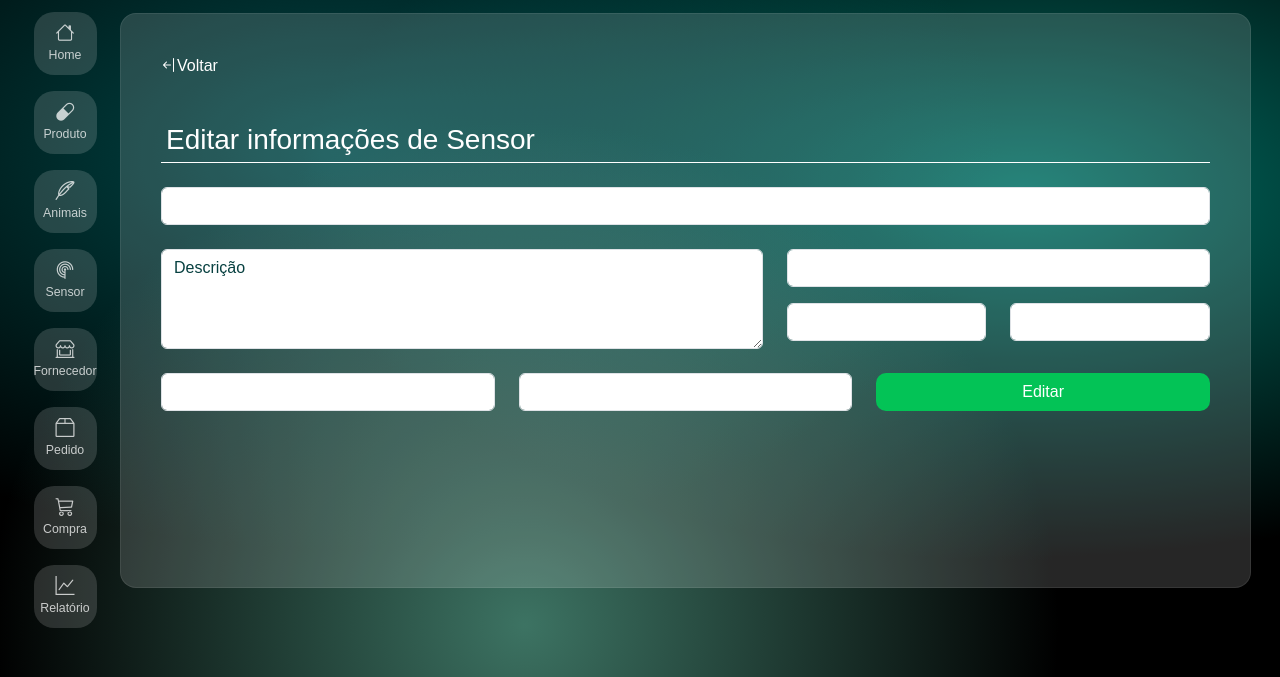
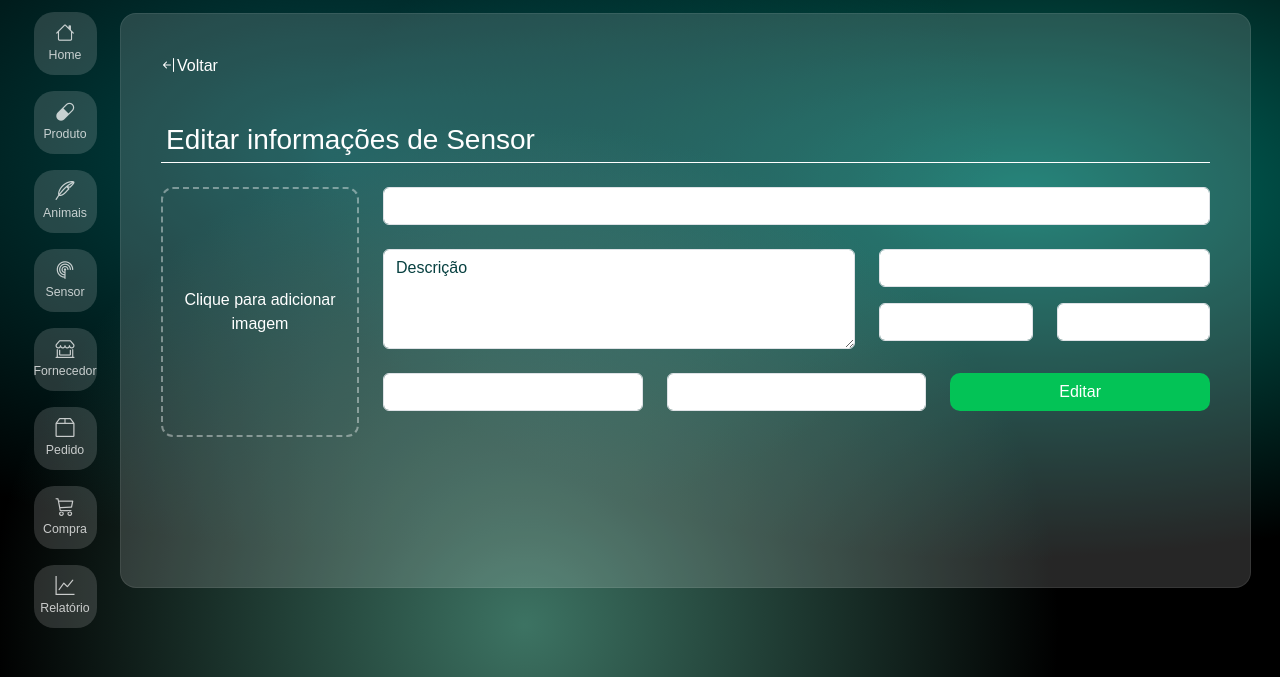
Before and after one commit to VETALLIS/Projeto, a Flask app: template templates/editar_sensores.html in a window 1280 px wide. Shown: the part 87-764 px from the top of the page. Run offline with Flask 3, Linux system fonts and the light colour scheme; the template is opened without the code that fills it, so the values that code supplies are empty.

Commit message:
Update editar_sensores.html

```diff
--- a/templates/editar_sensores.html
+++ b/templates/editar_sensores.html
@@ -2,7 +2,8 @@
 {% block conteudo%}
 
 <div class="d-flex justify-content-start">
-    <a href="{{url_for('sensor')}}" class="bi bi-arrow-bar-left text-white" style="text-decoration: none; height: 40px;">Voltar</a>
+    <a href="{{url_for('sensor')}}" class="bi bi-arrow-bar-left text-white"
+        style="text-decoration: none; height: 40px;">Voltar</a>
 </div>
 
 <h3 class="text-start mt-4" style="color: white; padding:5px; border-bottom: solid 1px #fff;">
@@ -10,6 +11,15 @@
 </h3>
 
 <form method="POST" action="{{ url_for('atualizar_sensor', sensor_id=sensor['sensor_id']) }}" class="mt-4">
+    <div class="d-flex">
+        <label for="imagem_produto"
+            style="width: 250px; height: 250px; border: 2px dashed rgba(255,255,255,0.4); border-radius: 12px; display: flex; align-items: center; justify-content: center; cursor: pointer;">
+            <img id="preview" src="" alt=""
+                style="display:none;height:100%; object-fit:cover; border-radius:10px;">
+            <span class="text-white" id="label_texto">Clique para adicionar imagem</span>
+        </label>
+        <input type="file" id="imagem_produto" name="sensor_imagem" accept="image/*" class="d-none">
+        <div class="ms-4" style="width: 100%; max-width: 1000px;">
             <!-- Nome do sensor -->
             <div class="row mb-4">
                 <div class="col-12">
@@ -25,14 +35,17 @@
                 </div>
                 <div class="col-12 col-md-5">
                     <div class="mb-3">
-                <input type="text" name="sensor_n_serie" class="form-control" value="{{sensor.sensor_n_serie}}" required>
+                        <input type="text" name="sensor_n_serie" class="form-control" value="{{sensor.sensor_n_serie}}"
+                            required>
                     </div>
                     <div class="row">
                         <div class="col-6">
-                    <input type="text" name="sensor_modelo" class="form-control" value="{{sensor.sensor_modelo}}" required>
+                            <input type="text" name="sensor_modelo" class="form-control"
+                                value="{{sensor.sensor_modelo}}" required>
                         </div>
                         <div class="col-6">
-                    <input type="number" name="sensor_voltagem" class="form-control" value="{{sensor.sensor_voltagem}}" required>
+                            <input type="number" name="sensor_voltagem" class="form-control"
+                                value="{{sensor.sensor_voltagem}}" required>
                         </div>
                     </div>
                 </div>
@@ -41,16 +54,22 @@
             <!-- Tipo de conexão + Localização -->
             <div class="row mb-4 align-items-center">
                 <div class="col-12 col-md-4 mb-3 mb-md-0">
-            <input type="text" name="sensor_tipo_conexao" class="form-control" value="{{sensor.sensor_tipo_conexao}}" required>
+                    <input type="text" name="sensor_tipo_conexao" class="form-control"
+                        value="{{sensor.sensor_tipo_conexao}}" required>
                 </div>
                 <div class="col-12 col-md-4 mb-3 mb-md-0">
-            <input type="text" name="sensor_localizacao" class="form-control" value="{{sensor.sensor_localizacao}}" required>
+                    <input type="text" name="sensor_localizacao" class="form-control"
+                        value="{{sensor.sensor_localizacao}}" required>
                 </div>
                 <div class="col-12 col-md-4">
                     <button type="submit" class="btn w-100 text-white"
                         style="background: #03c356; border-radius: 10px;">Editar</button>
                 </div>
             </div>
+        </div>
+    </div>
+
+
 </form>
 
 {% endblock %}
```
Lines whose indentation alone changed are shown as unchanged.
